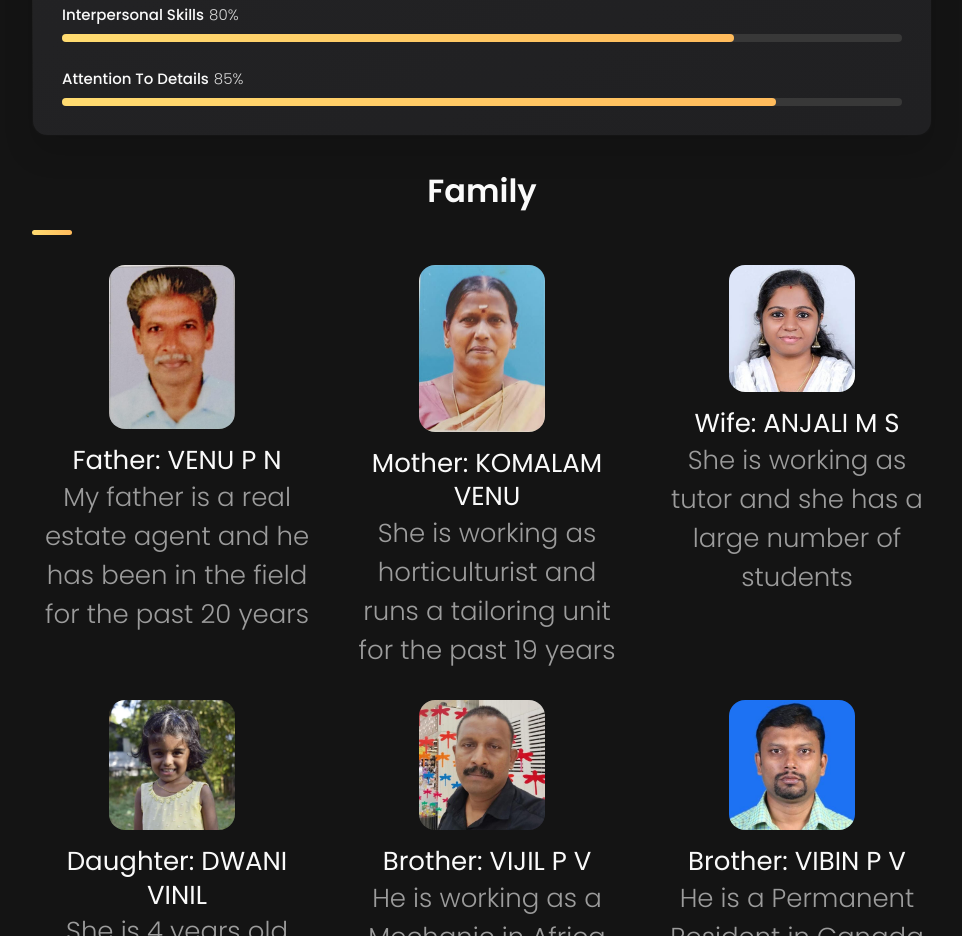
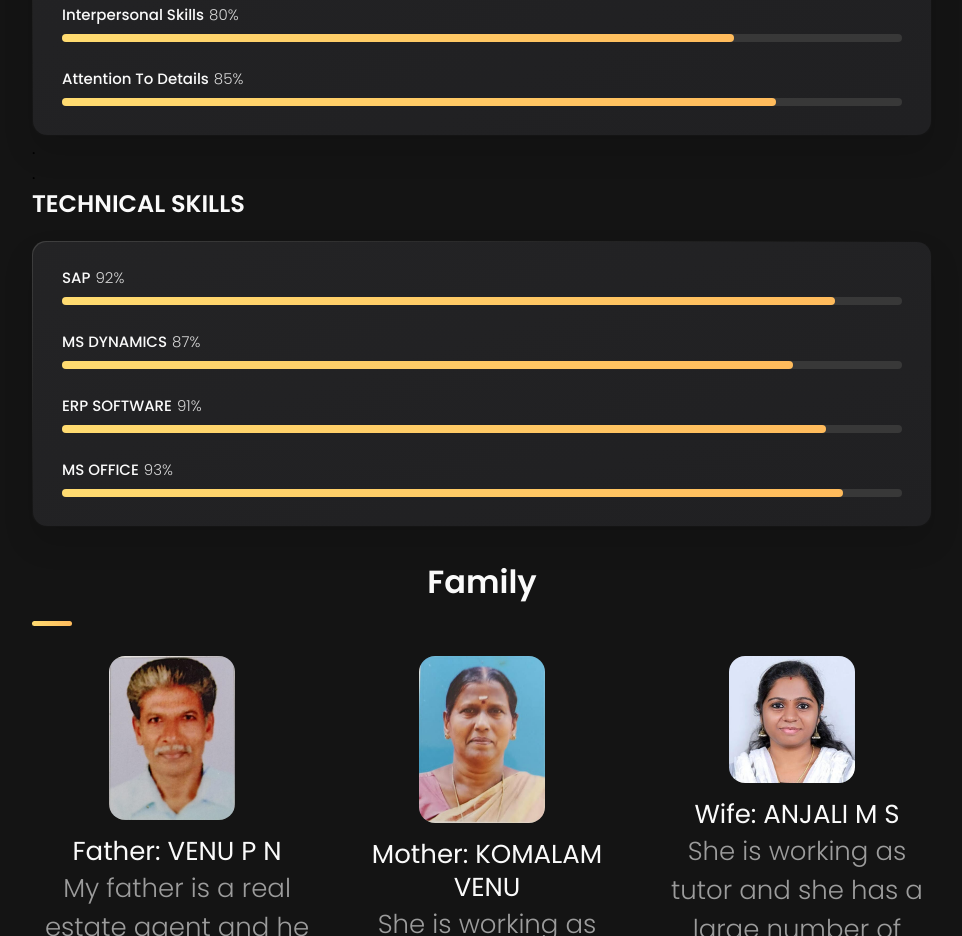
Before and after one commit to vinilpv/vinilpv.github.io, a plain HTML site: page index.html in a window 1280 px wide. Shown: the part 4150-5086 px from the top of the page, without its empty margins (308-1270 px from the left). Drawn offline with nearby package versions, Linux system fonts and the light colour scheme.

Commit message:
technical skills

```diff
--- a/index.html
+++ b/index.html
@@ -760,7 +760,73 @@
       </section>
 
 <!-- resume article end -->
-
+      <section>
+
+        <p>.</p>
+        <p>.</p>
+
+<section class="skill">
+
+  <h3 class="h3 skills-title">TECHNICAL SKILLS</h3>
+
+  <ul class="skills-list content-card">
+
+    <li class="skills-item">
+
+      <div class="title-wrapper">
+        <h5 class="h5">SAP</h5>
+        <data value="92">92%</data>
+      </div>
+
+      <div class="skill-progress-bg">
+        <div class="skill-progress-fill" style="width: 92%;"></div>
+      </div>
+
+    </li>
+
+    <li class="skills-item">
+
+      <div class="title-wrapper">
+        <h5 class="h5">MS DYNAMICS</h5>
+        <data value="87">87%</data>
+      </div>
+
+      <div class="skill-progress-bg">
+        <div class="skill-progress-fill" style="width: 87%;"></div>
+      </div>
+
+    </li>
+
+    <li class="skills-item">
+
+      <div class="title-wrapper">
+        <h5 class="h5">ERP SOFTWARE</h5>
+        <data value="91">91%</data>
+      </div>
+
+      <div class="skill-progress-bg">
+        <div class="skill-progress-fill" style="width: 91%;"></div>
+      </div>
+
+    </li>
+
+    <li class="skills-item">
+
+      <div class="title-wrapper">
+        <h5 class="h5">MS OFFICE</h5>
+        <data value="93">93%</data>
+      </div>
+
+      <div class="skill-progress-bg">
+        <div class="skill-progress-fill" style="width: 93%;"></div>
+      </div>
+
+    </li>
+
+  </ul>
+
+</section>
+      </section>
 
 
       <!--
```
